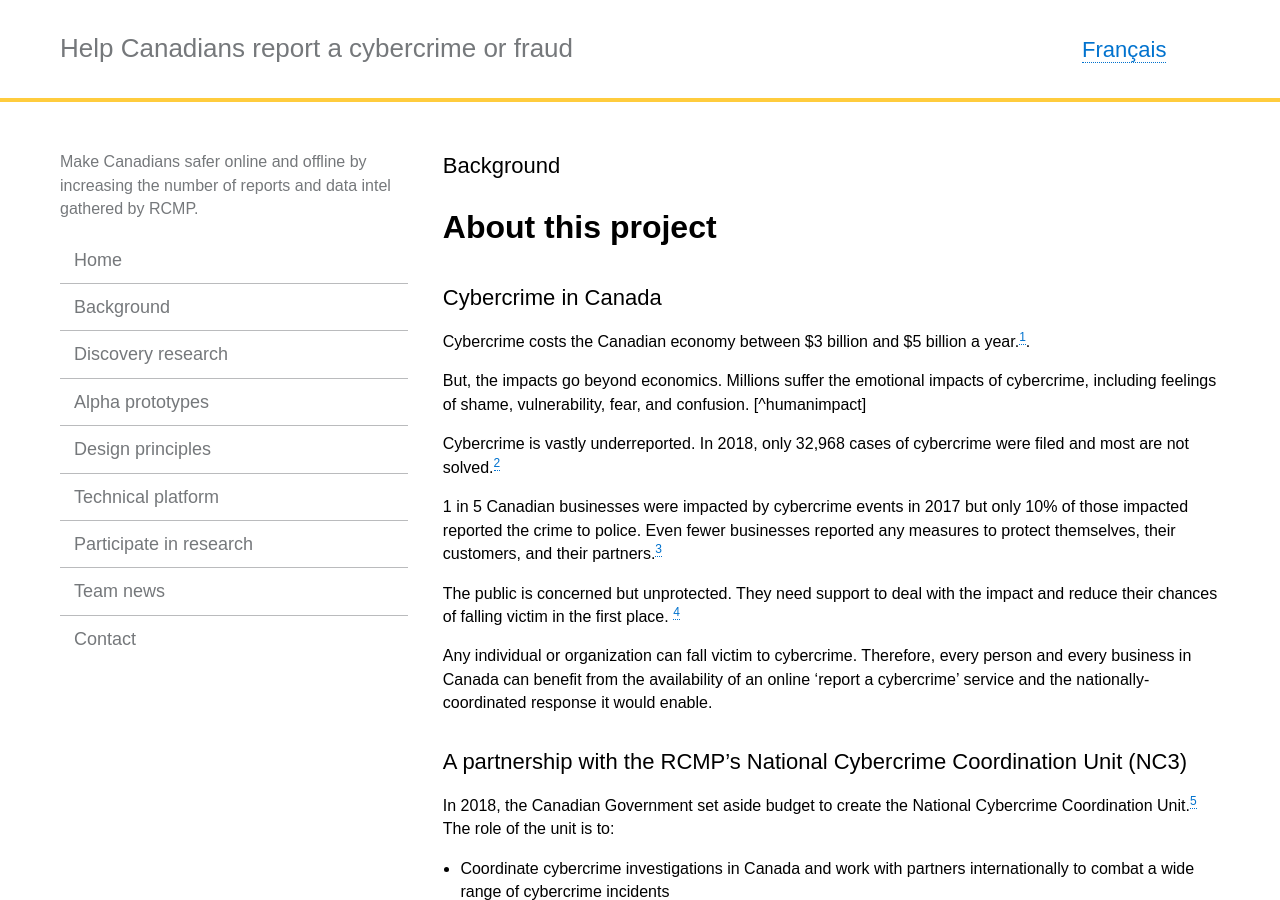
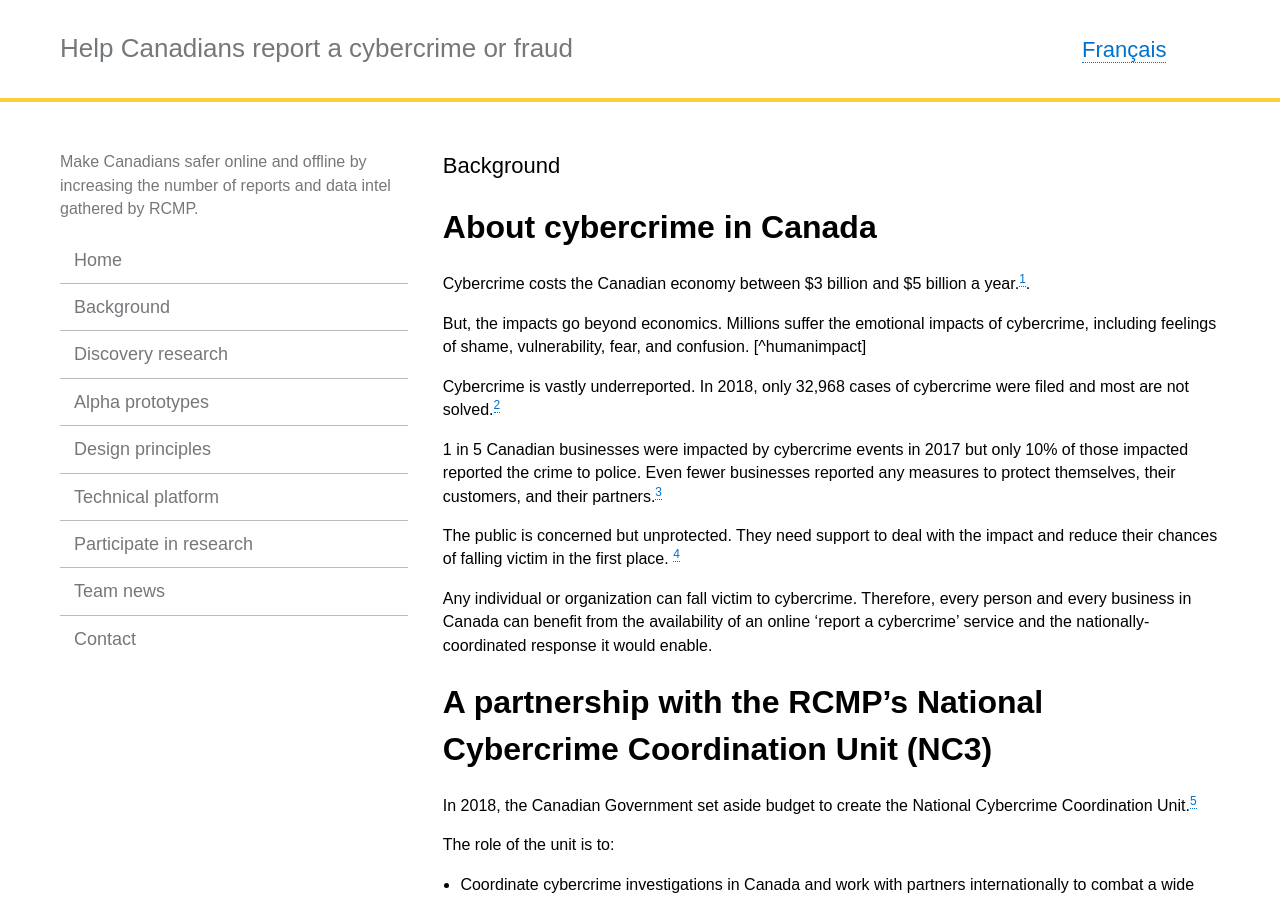
Before and after one commit to cds-snc/rcmp-report-a-cybercrime-alpha-documentation, a Jekyll site: the page built from _pages/en/background.md, in a window 1280 px wide and 900 px high. Built offline with Jekyll 4.4.1, drawn with Linux system fonts in a browser that asks for light colours.

Commit message:
Update background.md

```diff
--- a/_pages/en/background.md
+++ b/_pages/en/background.md
@@ -6,9 +6,7 @@ permalink: "/background/"
 trans_url: "/contexte/"
 ---
 
-# About this project
-
-## Cybercrime in Canada
+# About cybercrime in Canada
 
 Cybercrime costs the Canadian economy between $3 billion and $5 billion a year.[^estimatedcosts].
 
@@ -23,13 +21,15 @@ The public is concerned but unprotected. They need support to deal with the impa
 
 Any individual or organization can fall victim to cybercrime. Therefore, every person and every business in Canada can benefit from the availability of an online 'report a cybercrime' service and the nationally-coordinated response it would enable.
 
-## A partnership with the RCMP's National Cybercrime Coordination Unit (NC3)
-In 2018, the Canadian Government set aside budget to create the National Cybercrime Coordination Unit.[^NC3] The role of the unit is to:
-- Coordinate cybercrime investigations in Canada and work with partners internationally to combat a wide range of cybercrime
+# A partnership with the RCMP's National Cybercrime Coordination Unit (NC3)
+In 2018, the Canadian Government set aside budget to create the National Cybercrime Coordination Unit.[^NC3]
+
+The role of the unit is to:
+ *  Coordinate cybercrime investigations in Canada and work with partners internationally to combat a wide range of cybercrime
 incidents
-- Provide investigative advice and guidance to Canadian police
-- Produce cybercrime intelligence for Canadian police
-- Create a single point of contact for individuals and businesses to report cybercrime online
+ *  Provide investigative advice and guidance to Canadian police
+ *  Produce cybercrime intelligence for Canadian police
+ *  Create a single point of contact for individuals and businesses to report cybercrime online
 
 In October 2018, the Canadian Digital Service (CDS) embarked on a partnership with the RCMP to deliver a public reporting tool for victims of cybercrime and fraud. This tool, the National Cybercrime and Fraud Reporting System (NCFRS), will eventually feed reports into the National Cybercrime System (NCS) for triage, analysis, and dissemination to respective police of jurisdiction.
 
```
